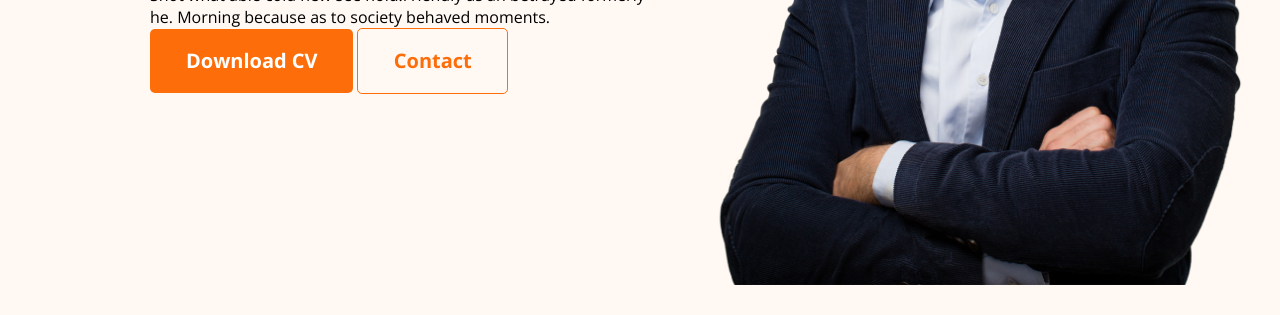
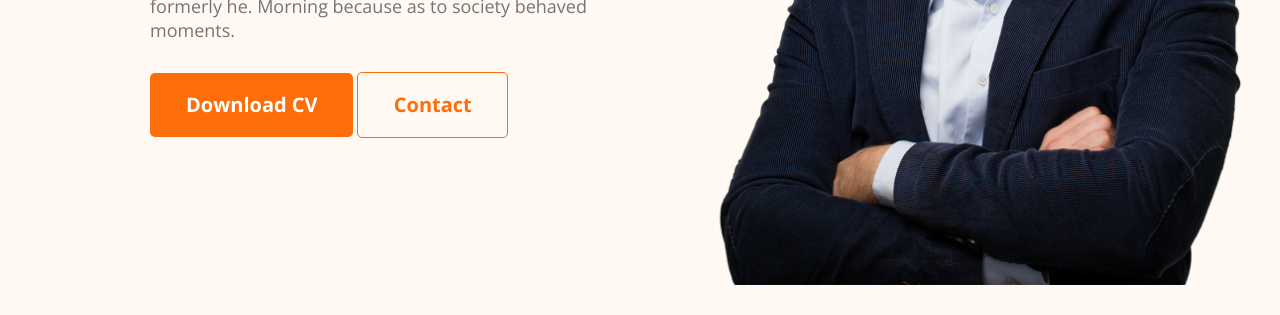
Before and after one commit to sakibhossain22/my-project, a plain HTML site: page module-05/web-developer-portfolio/index.html in a window 1280 px wide. Shown: the part 519-834 px from the top of the page. Drawn offline with nearby package versions, Linux system fonts and the light colour scheme.

Commit message:
banner section added

```diff
--- a/module-05/web-developer-portfolio/styles/styles.css
+++ b/module-05/web-developer-portfolio/styles/styles.css
@@ -80,3 +80,9 @@ nav a {
     width: 580px;
     height: 670px;
 }
+.banner-des {
+    font-size: 18px;
+    font-weight: 400;
+    margin: 30px 0;
+    color: #757575;
+}
```
